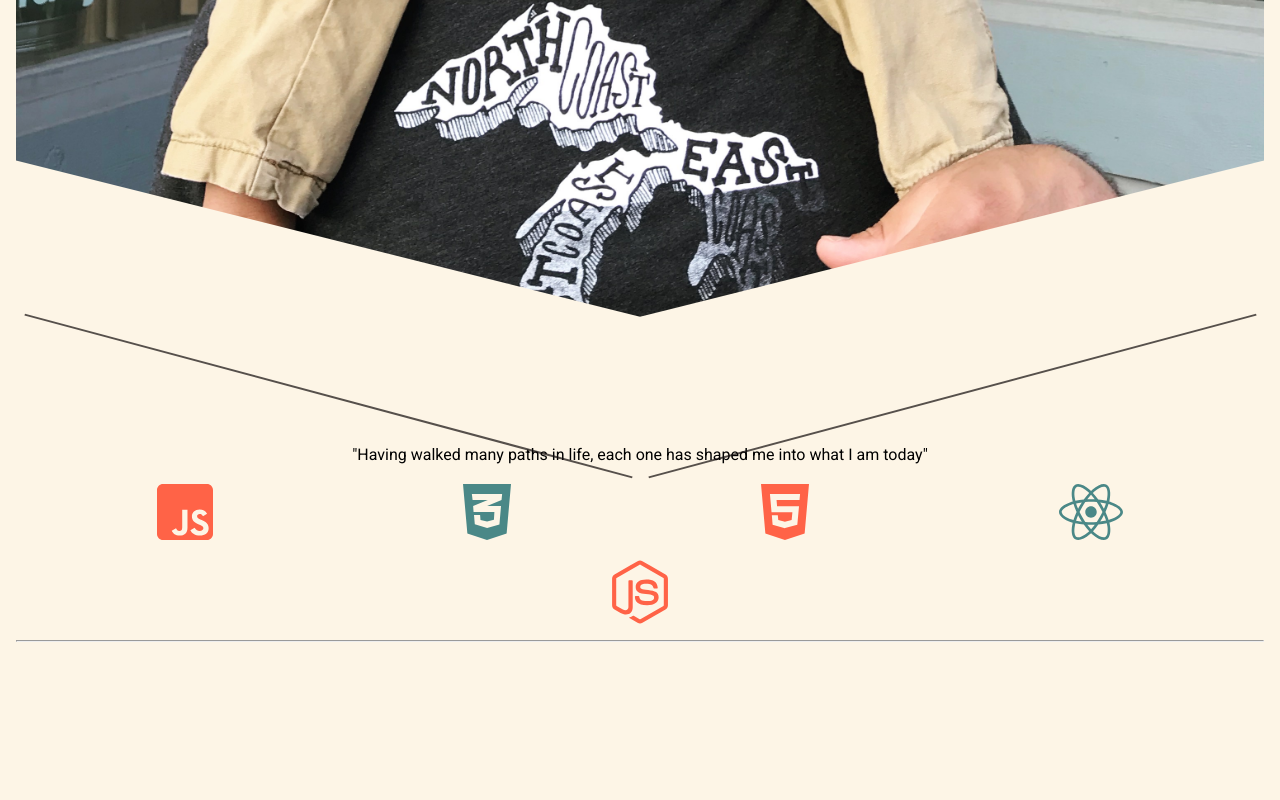
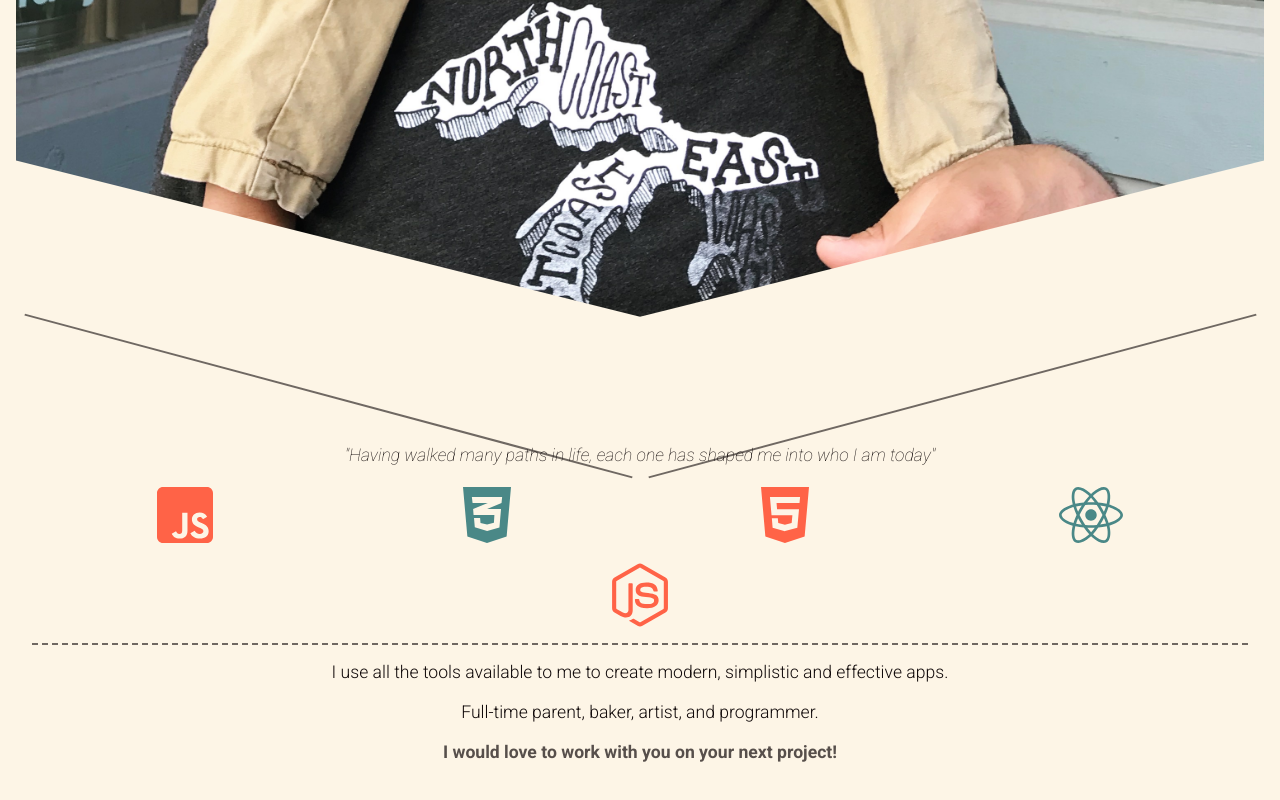
Before and after one commit to ecuarezma/portfolio, a React (Create React App) app: page / in a window 1280 px wide. Shown: the part 1214-2014 px from the top of the page. Built offline with nearby package versions, Linux system fonts and the light colour scheme.

Commit message:
Fix class to className on icons, add onclick function to header component, change embedded fonts to hold more font weights

```diff
--- a/public/index.html
+++ b/public/index.html
@@ -10,7 +10,7 @@
       content="Web site created using create-react-app"
     />
     <link
-      href="https://fonts.googleapis.com/css2?family=Fira+Sans:wght@200;400&family=Roboto:wght@300;400&display=swap"
+      href="https://fonts.googleapis.com/css2?family=Fira+Sans:wght@200;400&family=Roboto:ital,wght@0,300;0,400;0,700;1,100&display=swap"
       rel="stylesheet"
     />
     <link rel="apple-touch-icon" href="%PUBLIC_URL%/logo192.png" />
--- a/src/App.js
+++ b/src/App.js
@@ -1,6 +1,7 @@
 import React, { Component } from "react";
 
 import Header from "./Components/Header";
+import Content from "./Components/Content";
 import Routes from "./Components/Routes";
 import Navbar from "./Components/Navbar";
 import Footer from "./Components/Footer";
@@ -18,7 +19,9 @@ class App extends Component {
     return (
       <>
         <Header />
-        <Routes />
+        <Content>
+          <Routes />
+        </Content>
         <Navbar darkMode={this.state.isDarkMode} />
         <Footer />
       </>
--- a/src/Components/Content/content.module.scss
+++ b/src/Components/Content/content.module.scss
@@ -0,0 +1,10 @@
+@import "../../Pages/Styles/colors";
+
+.Content {
+  font-family: "Roboto", sans-serif;
+  font-weight: 300;
+  font-size: 1.1rem;
+  p {
+    color: $textColor;
+  }
+}
--- a/src/Components/Footer/index.js
+++ b/src/Components/Footer/index.js
@@ -1,20 +1,20 @@
 import React from "react";
 import classes from "./footer.module.scss";
 
-const Footer = props => {
+const Footer = () => {
   return (
     <footer className={classes.Footer}>
       <div className={classes.polygon}></div>
       <div className={classes.icons}>
         <a href="mailto: ecuarezma@gmail.com">
-          <i class="far fa-envelope"></i>
+          <i className="far fa-envelope"></i>
         </a>
         <div className={classes.verticalIcons}>
           <a href="https://www.linkedin.com/in/cuarezma/">
-            <i class="fab fa-linkedin"></i>
+            <i className="fab fa-linkedin"></i>
           </a>
           <a href="https://github.com/ecuarezma">
-            <i class="fab fa-github"></i>
+            <i className="fab fa-github"></i>
           </a>
         </div>
       </div>
--- a/src/Components/Header/index.js
+++ b/src/Components/Header/index.js
@@ -1,10 +1,15 @@
 import React from "react";
+import { withRouter } from "react-router-dom";
 import classes from "./header.module.scss";
 
 const Header = props => {
+  const handleClick = () => {
+    props.history.push("/");
+  };
+
   return (
     <header className={classes.Header}>
-      <div className={classes.title}>
+      <div className={classes.title} onClick={handleClick}>
         <h1>Edgar Cuarezma</h1>
         <h3>Full Stack Developer</h3>
       </div>
@@ -13,4 +18,4 @@ const Header = props => {
   );
 };
 
-export default Header;
+export default withRouter(Header);
--- a/src/Pages/Home/Skills.js
+++ b/src/Pages/Home/Skills.js
@@ -5,13 +5,13 @@ const Skills = () => {
   return (
     <div className={classes.Skills}>
       <div className={classes.icons}>
-        <i class="fab fa-js-square"></i>
-        <i class="fab fa-css3-alt"></i>
-        <i class="fab fa-html5"></i>
-        <i class="fab fa-react"></i>
+        <i className="fab fa-js-square"></i>
+        <i className="fab fa-css3-alt"></i>
+        <i className="fab fa-html5"></i>
+        <i className="fab fa-react"></i>
       </div>
       <div className={classes.icons}>
-        <i class="fab fa-node-js"></i>
+        <i className="fab fa-node-js"></i>
       </div>
     </div>
   );
--- a/src/Pages/Home/home.module.scss
+++ b/src/Pages/Home/home.module.scss
@@ -1,9 +1,7 @@
 .Home {
   position: relative;
   bottom: 140px;
-  height: 100%;
   z-index: -1;
-  font-family: "Roboto", sans-serif;
 
   .profile {
     margin: 1rem;
@@ -21,7 +19,7 @@
       margin: 0 -2.5px;
       padding: 0;
       width: 100%;
-      border-top: 2px solid rgba(17, 10, 10, 0.7);
+      border-top: 2px solid rgba(17, 10, 10, 0.6);
       transform: rotate(15deg);
       &:last-child {
         transform: rotate(-15deg);
@@ -32,5 +30,14 @@
   .content {
     text-align: center;
     margin: 3rem 1rem;
+    span {
+      opacity: 0.7;
+    }
+  }
+
+  hr {
+    margin: 1rem;
+    border: 0;
+    border-bottom: 2px dashed rgba(17, 10, 10, 0.6);
   }
 }
--- a/src/Pages/Home/index.js
+++ b/src/Pages/Home/index.js
@@ -3,7 +3,7 @@ import Skills from "./Skills";
 import classes from "./home.module.scss";
 import profile from "../../assets/profile.jpg";
 
-const Home = props => {
+const Home = () => {
   return (
     <div className={classes.Home}>
       <div className={classes.profile}>
@@ -17,11 +17,25 @@ const Home = props => {
 
       <article className={classes.content}>
         <p>
-          "Having walked many paths in life, each one has shaped me into what I
-          am today"
+          <em>
+            "Having walked many paths in life, each one has shaped me into who I
+            am today"
+          </em>
         </p>
         <Skills />
         <hr />
+        <p>
+          I use all the tools available to me to create modern, simplistic and
+          effective apps.
+          <br />
+          <br />
+          Full-time parent, baker, artist, and programmer.
+          <br />
+          <br />
+          <strong>
+            <span>I would love to work with you on your next project!</span>
+          </strong>
+        </p>
       </article>
     </div>
   );
```
